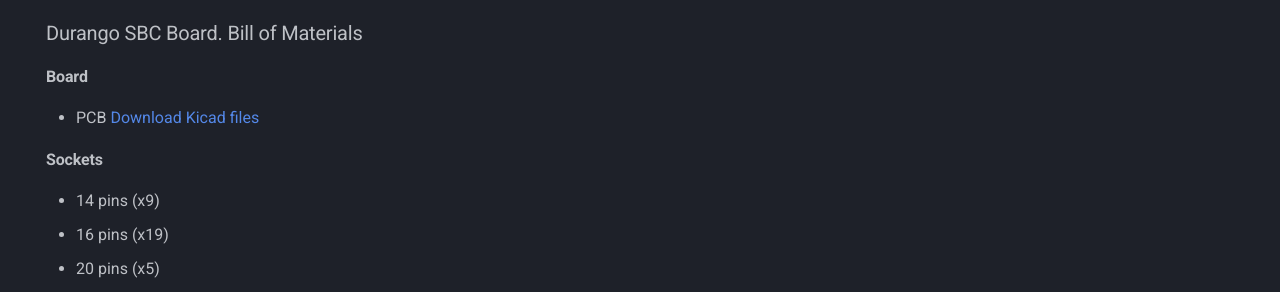
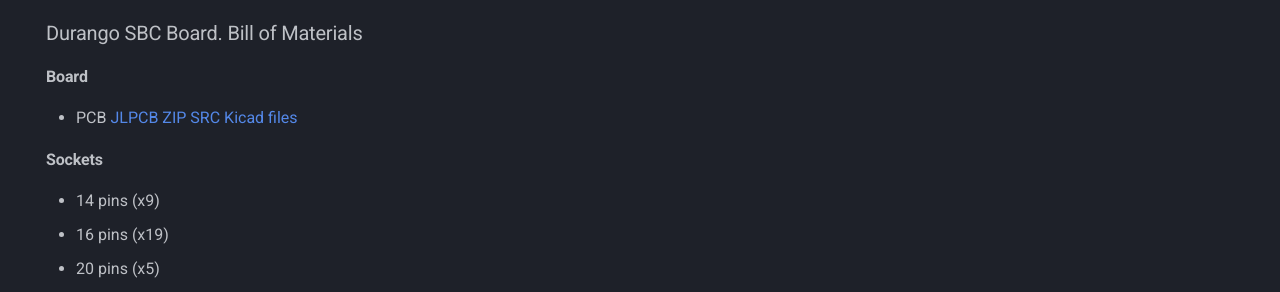
Before and after one commit to durangoretro/web, an MkDocs documentation site: the page built from docs/started.md, in a window 1280 px wide and 900 px high, scrolled down 958 px. Shown: the part 152-444 px from the top of the window. Built offline with MkDocs 1.6.1 and Material for MkDocs 9.7.7, drawn with Linux system fonts in a browser that asks for light colours; comment, search, counter and statistics services are not loaded.

Commit message:
Add top pcb gerbers

```diff
--- a/docs/started.md
+++ b/docs/started.md
@@ -32,7 +32,7 @@
 
 
 #### Board
-* PCB [Download Kicad files](https://github.com/zuiko21/minimOS/tree/master/hard/kicad/durango/full)
+* PCB [JLPCB ZIP](assets/bin/top5.8kbd1v1.0-zuiko21.zip) [SRC Kicad files](https://github.com/zuiko21/minimOS/tree/master/hard/kicad/durango/full)
 
 #### Sockets
 * 14 pins (x9)
```
